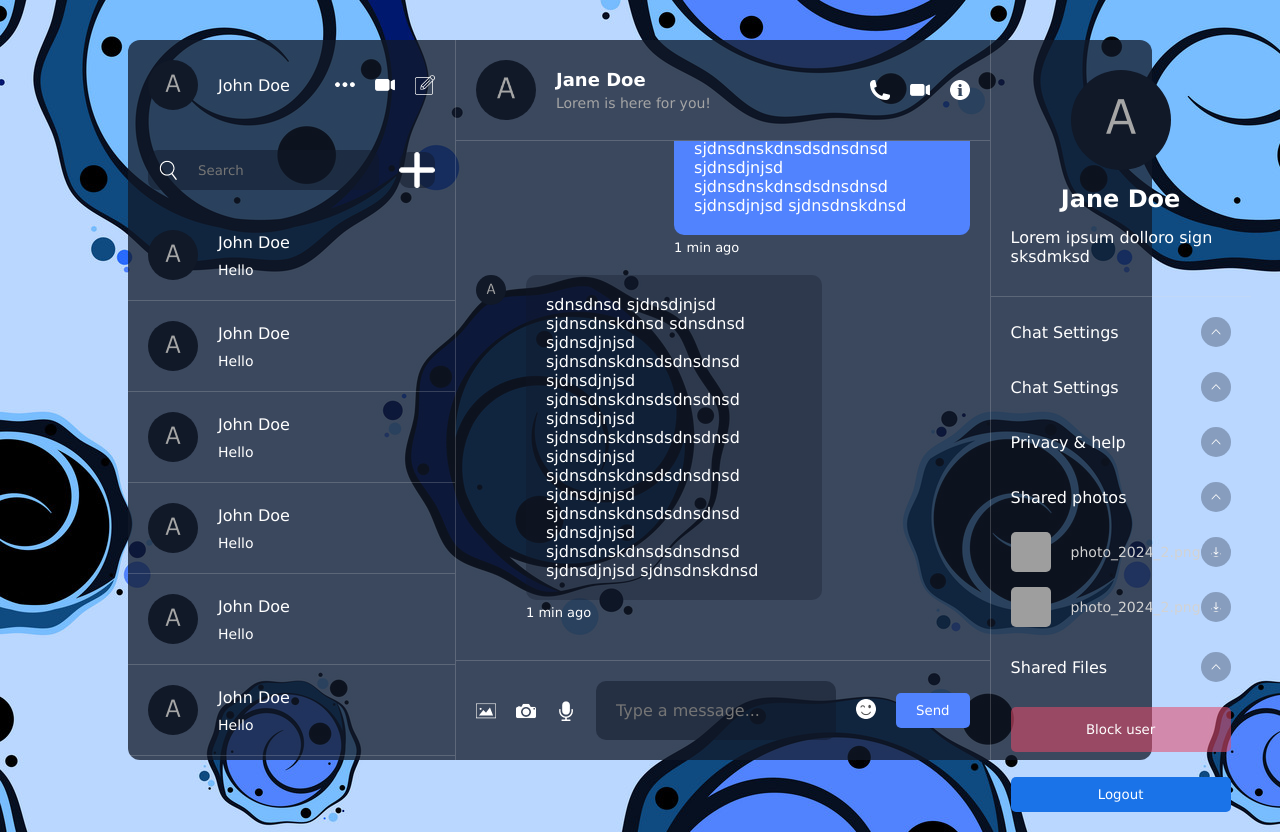
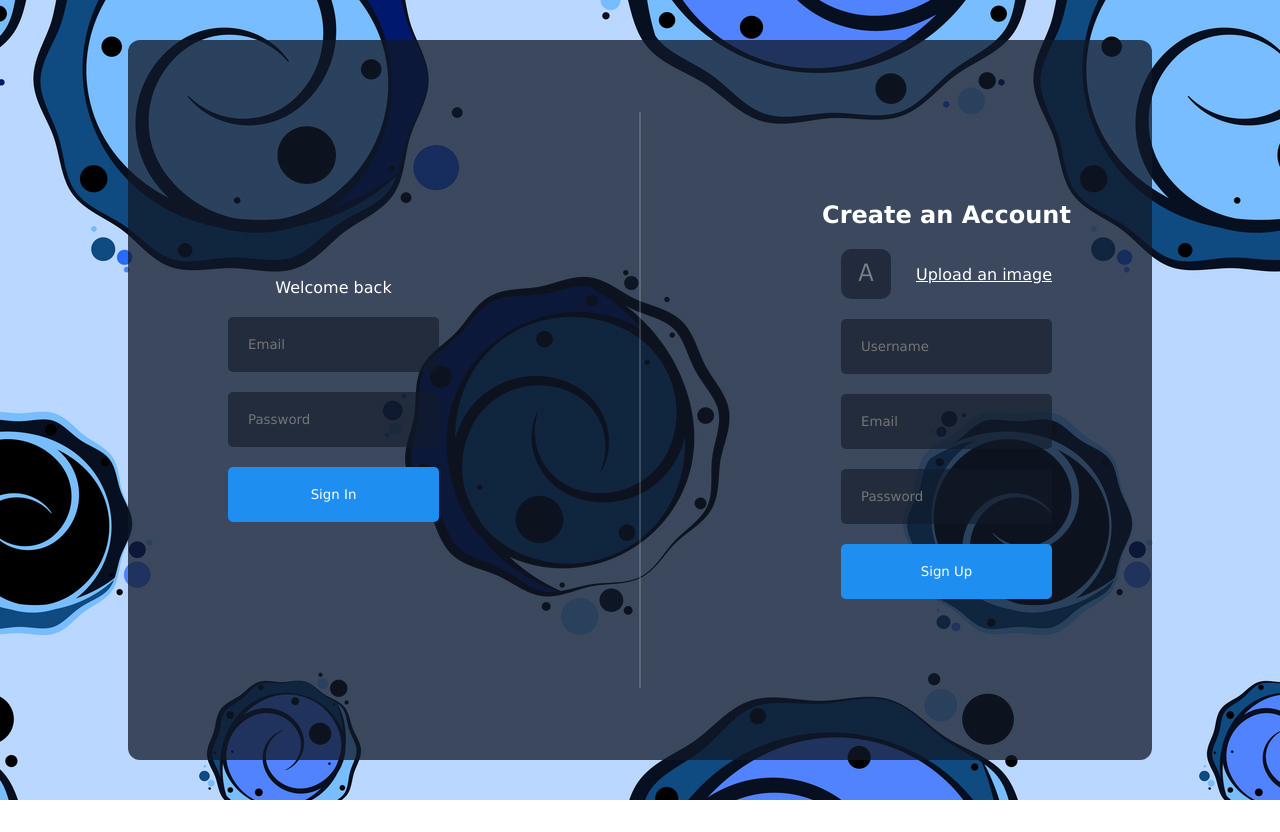
Before and after one commit to Gr8fulnez/Firbase-Chat, a React (Vite) app: page / in a window 1280 px wide. After the commit the page ends 800 px from the top, so only its background shows below. Built offline with nearby package versions, Linux system fonts and the light colour scheme; grey boxes are pictures that could not be loaded.

Commit message:
design login and signup form, implement upload image and react-notification

```diff
--- a/package.json
+++ b/package.json
@@ -12,7 +12,8 @@
   "dependencies": {
     "emoji-picker-react": "^4.9.2",
     "react": "^18.2.0",
-    "react-dom": "^18.2.0"
+    "react-dom": "^18.2.0",
+    "react-toastify": "^10.0.5"
   },
   "devDependencies": {
     "@types/react": "^18.2.66",
--- a/src/App.jsx
+++ b/src/App.jsx
@@ -1,13 +1,25 @@
 import Chat from "./components/chat/Chat";
 import Detail from "./components/detail/Detail";
 import List from "./components/list/List";
+import Login from "./components/login/Login";
+import Notification from "./components/notification/Notification";
 
 const App = () => {
-  return <div className="container">
-    <List />
-    <Chat />
-    <Detail/>
-  </div>;
+  const user = false;
+  return (
+    <div className="container">
+      {user ? (
+        <>
+          <List />
+          <Chat />
+          <Detail />
+        </>
+      ) : (
+        <Login />
+      )}
+      <Notification/>
+    </div>
+  );
 };
 
 export default App;
--- /dev/null
+++ b/src/components/login/Login.jsx
@@ -0,0 +1,58 @@
+import React, { useState } from "react";
+import "./login.css";
+import { toast } from "react-toastify";
+const Login = () => {
+  const [avatar, setAvatar] = useState({
+    file: null,
+    url: "",
+  });
+
+  const handleAvatar = (e) => {
+    if (e.target.files[0]) {
+      setAvatar({
+        file: e.target.files[0],
+        url: URL.createObjectURL(e.target.files[0]),
+      });
+    }
+  };
+
+    const handleLogin = e => {
+        e.preventDefault()
+        toast.warn('hello');
+  }
+  return (
+    <div className="login">
+      <div className="item">
+        Welcome back
+        <form onSubmit={handleLogin}>
+          <input type="text" placeholder="Email" name="email" />
+          <input type="password" placeholder="Password" name="password" />
+          <button> Sign In</button>
+        </form>
+      </div>
+
+      <div className="separator"></div>
+      <div className="item">
+        <h2>Create an Account</h2>
+        <form>
+          <label htmlFor="file">
+            <img src={avatar.url || "./avatar.png"} alt="" />
+            Upload an image
+          </label>
+          <input
+            type="file"
+            id="file"
+            style={{ display: "none" }}
+            onChange={handleAvatar}
+          />
+          <input type="text" placeholder="Username" name="username" />
+          <input type="text" placeholder="Email" name="email" />
+          <input type="password" placeholder="Password" name="password" />
+          <button> Sign Up </button>
+        </form>
+      </div>
+    </div>
+  );
+};
+
+export default Login;
--- /dev/null
+++ b/src/components/login/login.css
@@ -0,0 +1,67 @@
+.login {
+  width: 100%;
+  height: 100%;
+  display: flex;
+  align-items: center;
+  gap: 100px;
+
+  .item {
+    flex: 1;
+    display: flex;
+    flex-direction: column;
+    align-items: center;
+    gap: 20px;
+
+    form {
+      display: flex;
+      flex-direction: column;
+      align-items: center;
+      justify-content: center;
+      gap: 20px;
+
+      input {
+        padding: 20px;
+        border: none;
+        outline: none;
+        background-color: rgba(17, 25, 40, 0.6);
+        color: white;
+        border-radius: 5px;
+      }
+
+      label {
+        width: 100%;
+        display: flex;
+        align-items: center;
+        justify-content: space-between;
+        cursor: pointer;
+        text-decoration: underline;
+
+        img {
+          width: 50px;
+          height: 50px;
+          border-radius: 10px;
+          object-fit: cover;
+          opacity: 0.6;
+        }
+      }
+
+      button{
+        width: 100%;
+        padding: 20px;
+        border: none;
+        background-color: #1f8ef1;
+        color: white;
+        border-radius: 5px;
+        cursor: pointer;
+        font-weight: 500;
+
+      }
+    }
+  }
+
+  .separator{
+    height: 80%;
+    width: 2px;
+    background-color: #dddddd35;
+  }
+}
--- /dev/null
+++ b/src/components/notification/Notification.jsx
@@ -0,0 +1,13 @@
+import React from 'react'
+import { ToastContainer } from 'react-toastify'
+import "react-toastify/dist/ReactToastify.css"
+
+const Notification = () => {
+  return (
+      <div className=''>
+          <ToastContainer position='bottom-right'/>
+    </div>
+  )
+}
+
+export default Notification
```
Also changed, not shown: 1 other file (tests, documents, lock files or other folders).
